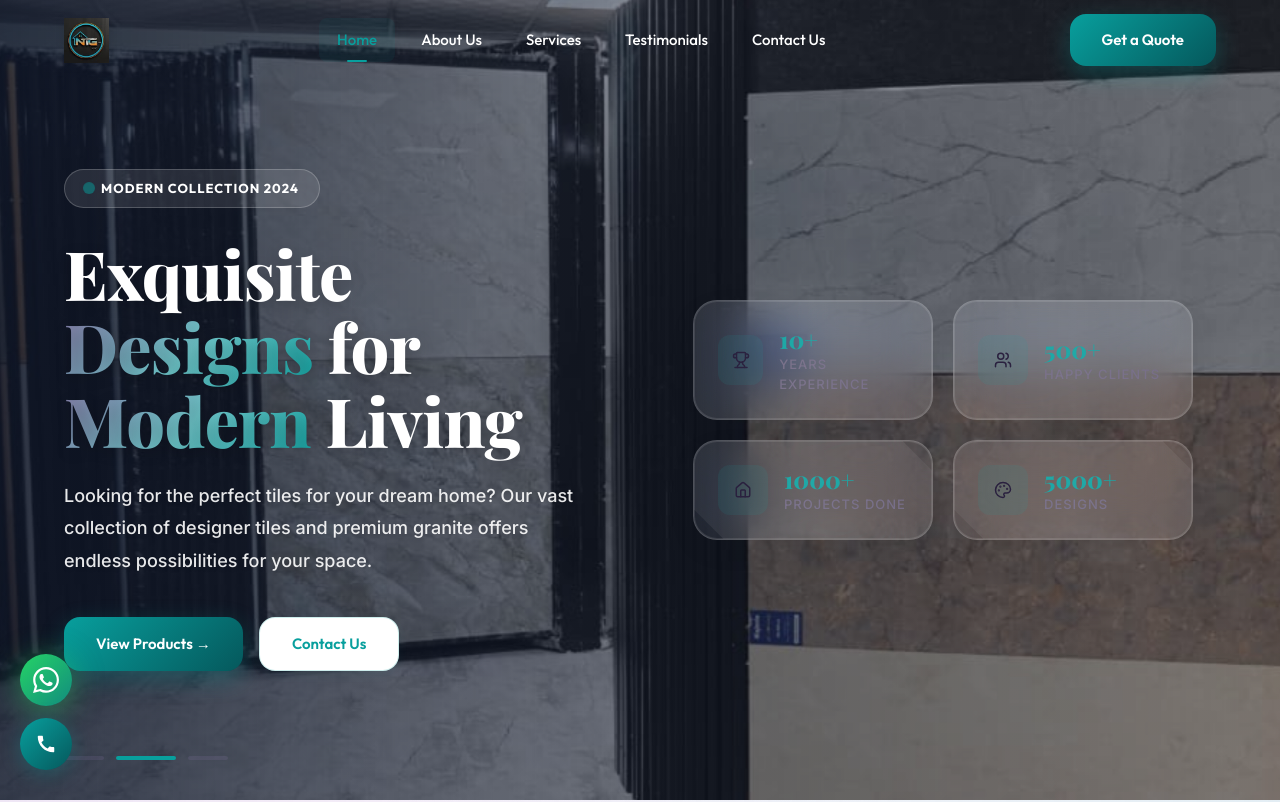
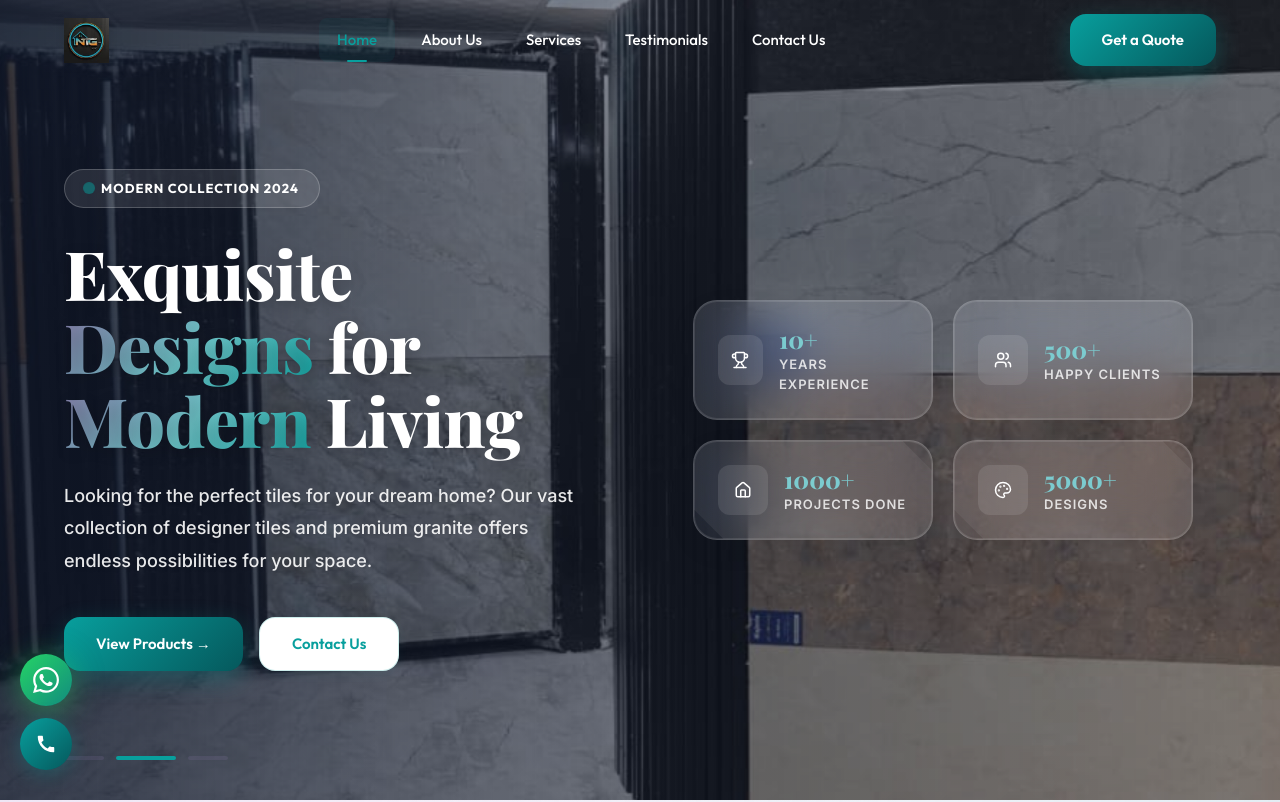
Before and after one commit to Eshbanoliver/Tiles-and-Granite--react-website-showcase, a React (Vite) app: page / in a window 1280 px wide. Shown: the top 802 px of the page. Built offline with nearby package versions, Linux system fonts and the light colour scheme.

Commit message:
Updated files

```diff
--- a/src/index.css
+++ b/src/index.css
@@ -773,7 +773,8 @@ h6 {
   display: flex;
   align-items: center;
   justify-content: center;
-  background: rgba(8, 159, 157, 0.1);
+  background: rgba(255, 255, 255, 0.1);
+  color: white;
   border-radius: 12px;
 }
 
@@ -786,14 +787,14 @@ h6 {
   font-family: var(--font-heading);
   font-size: 24px;
   font-weight: 800;
-  color: var(--teal);
+  color: var(--teal-light);
   line-height: 1.2;
 }
 
 .metric-label-small {
   font-size: 13px;
-  color: var(--text-muted);
-  font-weight: 500;
+  color: rgba(255, 255, 255, 0.8);
+  font-weight: 600;
   text-transform: uppercase;
   letter-spacing: 1px;
 }
```
